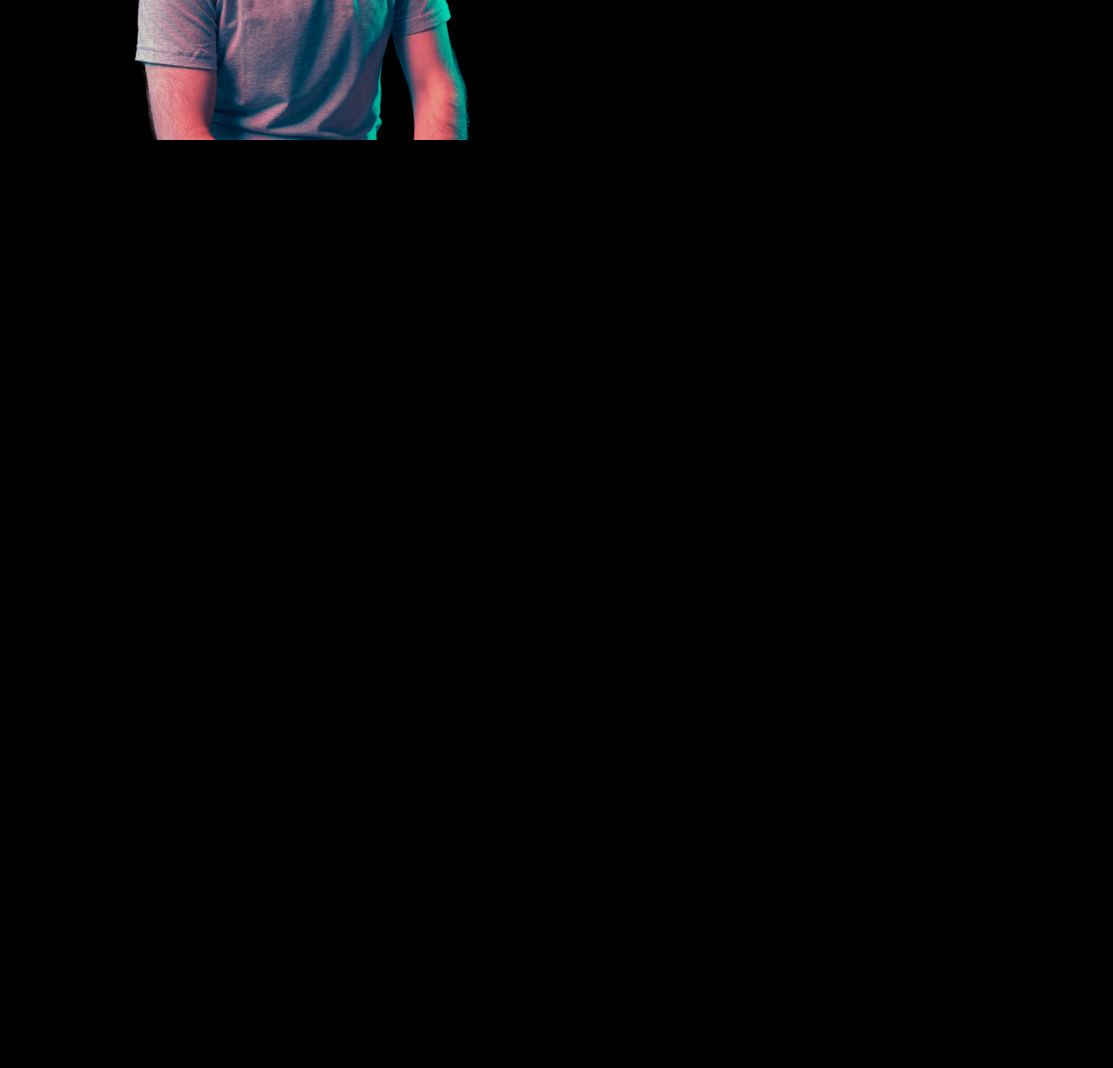
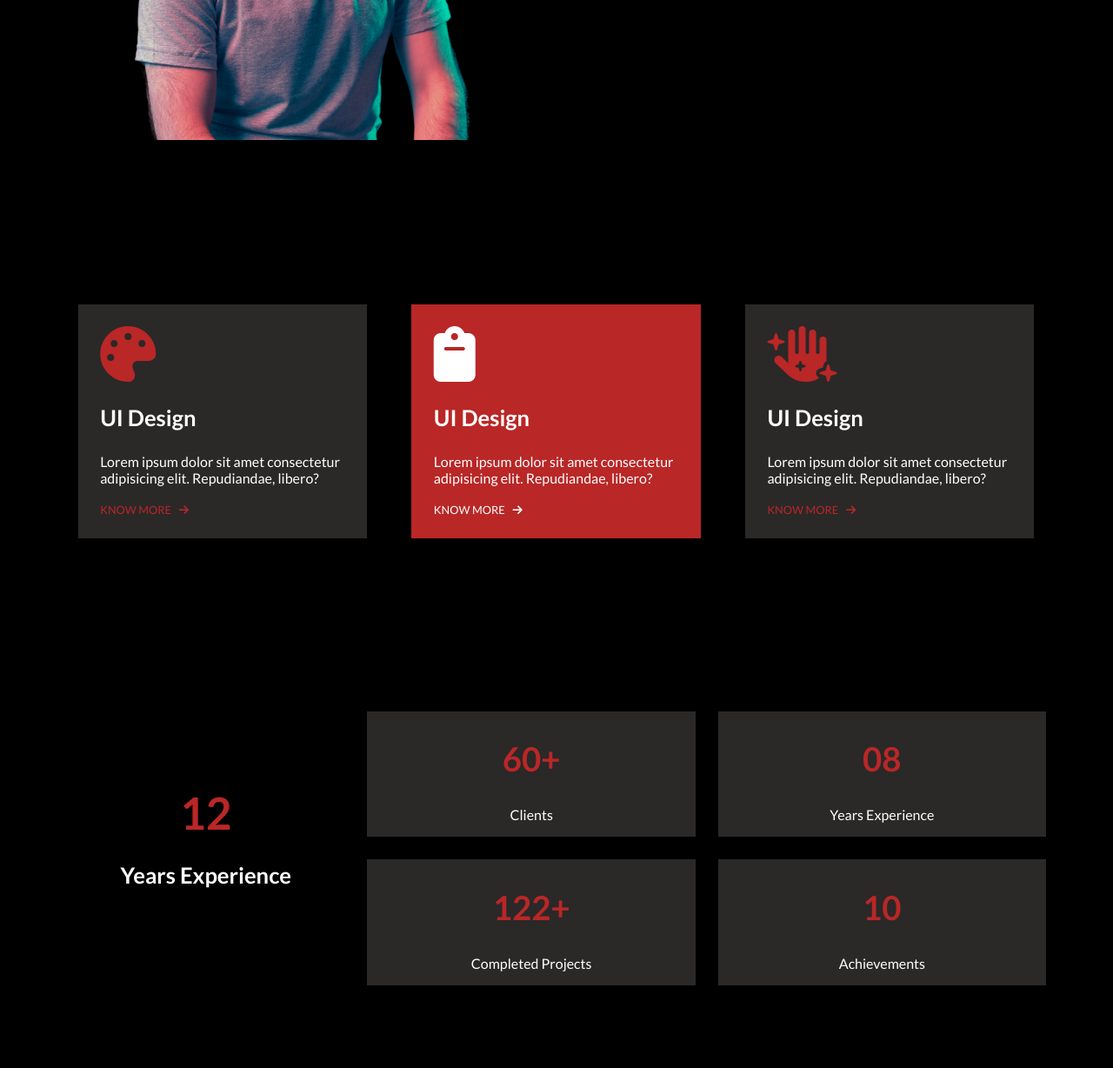
Before and after one commit to itamim345/visual-designer, a plain HTML site: page index.html in a window 1280 px wide. Shown: the part 525-1753 px from the top of the page at 87% size. Before the commit the page ends 800 px from the top, so only its background shows below. Drawn offline with Linux system fonts and the light colour scheme.

Commit message:
middle-area html css done

```diff
--- a/index.html
+++ b/index.html
@@ -34,7 +34,57 @@
                 <button>About Me</button>
             </div>
         </div>
-
     </header>
+    <!-- Middle Area -->
+    <section id="middle">
+        <div class="middle-area container">
+            <div class="middle-top">
+                <div class="single-mid-top">
+                    <i class="mid-icon fa-solid fa-palette"></i>
+                    <h3>UI Design</h3>
+                    <p>Lorem ipsum dolor sit amet consectetur adipisicing elit. Repudiandae, libero?</p>
+                    <a href="#">KNOW MORE <i class="arrow fa-solid fa-arrow-right"></i></a>
+                </div>
+                <div class="single-mid-top">
+                    <i class="mid-icon paint-white fa-solid fa-clipboard"></i>
+                    <h3>UI Design</h3>
+                    <p>Lorem ipsum dolor sit amet consectetur adipisicing elit. Repudiandae, libero?</p>
+                    <a href="#">KNOW MORE <i class="arrow fa-solid fa-arrow-right"></i></a>
+                </div>
+                <div class="single-mid-top">
+                    <i class="mid-icon fa-solid fa-hand-sparkles"></i>
+                    <h3>UI Design</h3>
+                    <p>Lorem ipsum dolor sit amet consectetur adipisicing elit. Repudiandae, libero?</p>
+                    <a href="#">KNOW MORE <i class="arrow fa-solid fa-arrow-right"></i></a>
+                </div>
+            </div>
+            <div class="middle-bottom">
+                <div class="bottom-left">
+                    <h1>12</h1>
+                    <h3>Years Experience</h3>
+                </div>
+                <div class="bottom-right">
+                    <div class="single-bottom">
+                        <h2>60+</h2>
+                        <p>Clients</p>
+                    </div>
+                    <div class="single-bottom">
+                        <h2>08</h2>
+                        <p>Years Experience</p>
+                    </div>
+                    <div class="single-bottom">
+                        <h2>122+</h2>
+                        <p>Completed Projects</p>
+                    </div>
+                    <div class="single-bottom">
+                        <h2>10</h2>
+                        <p>Achievements</p>
+                    </div>
+                </div>
+            </div>
+        </div>
+    </section>
+    <!-- font-awesome script -->
+    <script src="https://kit.fontawesome.com/ce1c9b0c75.js" crossorigin="anonymous"></script>
 </body>
 </html>
--- a/style.css
+++ b/style.css
@@ -16,6 +16,9 @@ h1 {
 }
 h2 {
     font-size: 3vw;
+}
+h3 {
+    font-size: 2vw;
 }
 button {
     background-color: #b92727;
@@ -73,3 +76,64 @@ nav {
     width: 100%;
 }
 /* Middle area CSS */
+.middle-area {
+    padding: 5vh 0;
+    color: #fff;
+}
+.middle-top {
+    display: grid;
+    grid-template-columns: repeat(3, 33.3%);
+    padding: 10vh 0;
+}
+.single-mid-top {
+    background: #2b2828;
+    margin: 2vw;
+    padding: 2vw;
+}
+.single-mid-top:nth-child(2) {
+    background: #b92727;
+    color: #fff;
+}
+.single-mid-top:nth-child(2) a{
+    color: #fff;
+}
+.single-mid-top:nth-child(2) .mid-icon{
+    color: #fff;
+}
+.single-mid-top a {
+    color: #b92727;
+    text-decoration: none;
+    font-size: 1vw;
+}
+.single-mid-top .arrow {
+    margin-left: .5vw;
+}
+.single-mid-top .mid-icon {
+    font-size: 5vw;
+    color: #b92727;
+}
+.middle-bottom {
+    display: flex;
+    text-align: center;
+    align-items: center;
+    padding: 10vh 0;
+}
+.bottom-left {
+    width: 30%;
+}
+.bottom-left h1 {
+    color:#b92727;
+    margin: 0;
+}
+.bottom-right {
+    width: 70%;
+    display: grid;
+    grid-template-columns: repeat(2,50%);
+}
+.single-bottom {
+    background-color: #2b2828;
+    margin: 1vw;
+}
+.single-bottom h2 {
+    color:#b92727;
+}
```
